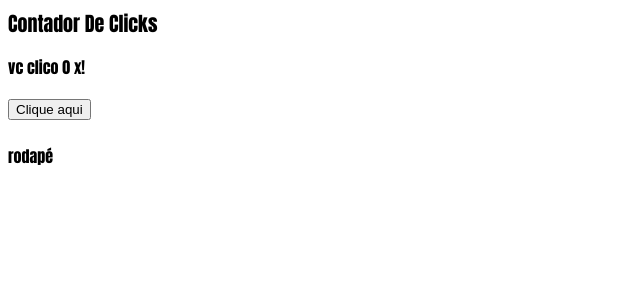
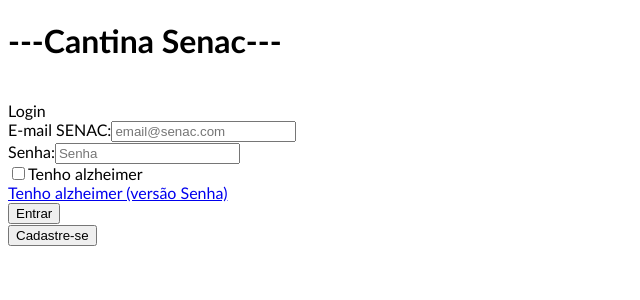
Before and after one commit to prof-lucas-senac/cantina-senac-2025-front, an Angular app: page / in a window 1280 px wide. Shown: the top 300 px of the page, without its empty margins (0-640 px from the left). Built offline with nearby package versions, Linux system fonts and the light colour scheme.

Commit message:
introdução do front,fazendo o sistema de login.

```diff
--- a/src/app/app.component.html
+++ b/src/app/app.component.html
@@ -1,13 +1 @@
-<header>
-        Contador De Clicks
-    </header>
-    <main>
-        <p>
-            vc clico <span id="click">0</span> x!
-        </p>
-        <button id="botao">Clique aqui</button>
-    </main>
-    <br>
-    <footer>
-        rodapé
-    </footer>
+<app-login> </app-login>
--- a/src/app/app.component.ts
+++ b/src/app/app.component.ts
@@ -1,10 +1,11 @@
 import { Component } from '@angular/core';
 import { RouterOutlet } from '@angular/router';
+import { LoginComponent } from './components/login/login.component';
 
 @Component({
   selector: 'app-root',
   standalone: true,
-  imports: [RouterOutlet],
+  imports: [RouterOutlet,LoginComponent],
   templateUrl: './app.component.html',
   styleUrl: './app.component.css'
 })
--- /dev/null
+++ b/src/app/components/login/login.component.html
@@ -0,0 +1,19 @@
+<form>
+    <h1>---Cantina Senac---</h1>
+    <br>
+    <label>Login</label>
+    <br>
+    <label for="email">E-mail SENAC:</label>
+    <input type="email" id="email" placeholder="email@senac.com">
+    <br>
+    <label for="password">Senha:</label>
+    <input type="password" id="password" placeholder="Senha">
+</form>
+<input type="checkbox" id="lembrarEmail">
+<label for="lembrarEmail">Tenho alzheimer</label>
+<br>
+<a href="#">Tenho alzheimer (versão Senha)</a>
+<br>
+<button>Entrar</button>
+<br>
+<button>Cadastre-se</button>
--- a/src/styles.css
+++ b/src/styles.css
@@ -2,5 +2,5 @@
 
 body
 {
-    font-family:Impact, Haettenschweiler, 'Arial Narrow Bold', sans-serif
+    font-family:'Trebuchet MS', 'Lucida Sans Unicode', 'Lucida Grande', 'Lucida Sans', Arial, sans-serif
 }
```
Also changed, not shown: src/app/components/login/login.component.ts (added, +12 -0 lines), src/app/components/login/login.component.css (added), 1 other file (tests, documents, lock files or other folders).
